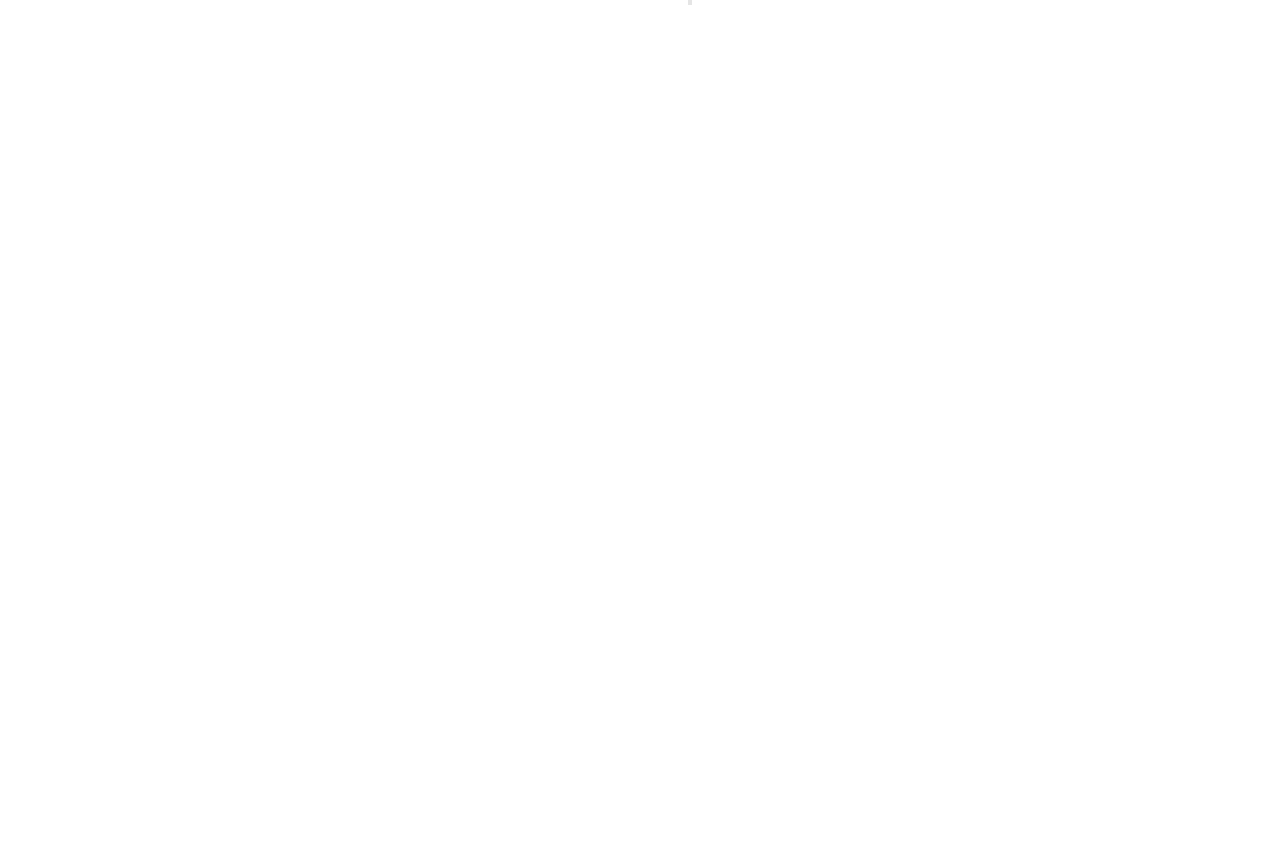
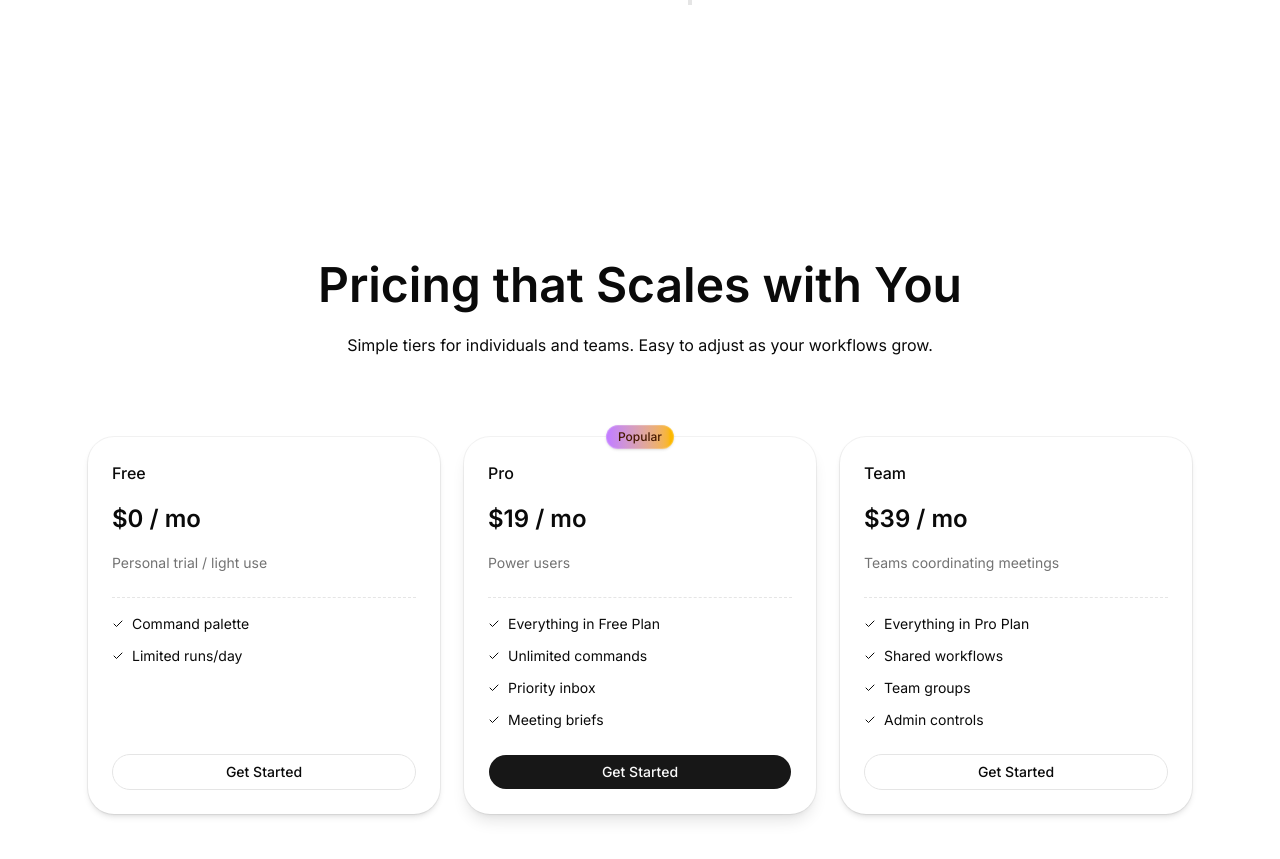
Before and after one commit to CodeX047/zeroclick, a Next.js app: page / in a window 1280 px wide. Shown: the part 4124-4983 px from the top of the page. Before the commit the page ends 4257 px from the top, so only its background shows below. Built offline with nearby package versions, Linux system fonts and the light colour scheme.

Commit message:
feat: add pricing section and reusable card component to landing page

```diff
--- a/app/page.tsx
+++ b/app/page.tsx
@@ -2,6 +2,7 @@
 import FeaturesSection from "@/components/landing/features";
 import IntegrationsSection from "@/components/landing/integrations";
 import ContentSection from "@/components/landing/content";
+import PricingSection from "@/components/landing/pricing";
 
 export default function Home() {
   return (
@@ -10,6 +11,7 @@
       <FeaturesSection />
       <IntegrationsSection />
       <ContentSection />
+      <PricingSection />
     </div>
   );
 }
--- /dev/null
+++ b/components/landing/pricing.tsx
@@ -0,0 +1,133 @@
+import Link from "next/link";
+import { Button } from "@/components/ui/button";
+import {
+  Card,
+  CardContent,
+  CardDescription,
+  CardFooter,
+  CardHeader,
+  CardTitle,
+} from "@/components/ui/card";
+import { Check } from "lucide-react";
+
+export default function Pricing() {
+  return (
+    <section className="py-16 md:py-32">
+      <div className="mx-auto max-w-6xl px-6">
+        <div className="mx-auto max-w-2xl space-y-6 text-center">
+          <h1 className="text-center text-4xl font-semibold lg:text-5xl">
+            Pricing that Scales with You
+          </h1>
+          <p>
+            Simple tiers for individuals and teams. Easy to adjust as your
+            workflows grow.
+          </p>
+        </div>
+
+        <div className="mt-8 grid gap-6 md:mt-20 md:grid-cols-3">
+          <Card className="flex flex-col">
+            <CardHeader>
+              <CardTitle className="font-medium">Free</CardTitle>
+              <span className="my-3 block text-2xl font-semibold">$0 / mo</span>
+              <CardDescription className="text-sm">
+                Personal trial / light use
+              </CardDescription>
+            </CardHeader>
+
+            <CardContent className="space-y-4">
+              <hr className="border-dashed" />
+
+              <ul className="list-outside space-y-3 text-sm">
+                {["Command palette", "Limited runs/day"].map((item, index) => (
+                  <li key={index} className="flex items-center gap-2">
+                    <Check className="size-3" />
+                    {item}
+                  </li>
+                ))}
+              </ul>
+            </CardContent>
+
+            <CardFooter className="mt-auto">
+              <Button asChild variant="outline" className="w-full">
+                <Link href="">Get Started</Link>
+              </Button>
+            </CardFooter>
+          </Card>
+
+          <Card className="relative flex flex-col border-primary shadow-lg overflow-visible">
+            <span className="absolute inset-x-0 -top-3 mx-auto flex h-6 w-fit items-center rounded-full bg-gradient-to-r from-purple-400 to-amber-400 px-3 py-1 text-xs font-medium text-amber-950 shadow-sm ring-1 ring-inset ring-white/20">
+              Popular
+            </span>
+
+            <CardHeader>
+              <CardTitle className="font-medium">Pro</CardTitle>
+              <span className="my-3 block text-2xl font-semibold">
+                $19 / mo
+              </span>
+              <CardDescription className="text-sm">Power users</CardDescription>
+            </CardHeader>
+
+            <CardContent className="space-y-4">
+              <hr className="border-dashed" />
+              <ul className="list-outside space-y-3 text-sm">
+                {[
+                  "Everything in Free Plan",
+                  "Unlimited commands",
+                  "Priority inbox",
+                  "Meeting briefs",
+                ].map((item, index) => (
+                  <li key={index} className="flex items-center gap-2">
+                    <Check className="size-3" />
+                    {item}
+                  </li>
+                ))}
+              </ul>
+            </CardContent>
+
+            <CardFooter className="mt-auto">
+              <Button asChild className="w-full">
+                <Link href="">Get Started</Link>
+              </Button>
+            </CardFooter>
+          </Card>
+
+          <Card className="flex flex-col">
+            <CardHeader>
+              <CardTitle className="font-medium">Team</CardTitle>
+              <span className="my-3 block text-2xl font-semibold">
+                $39 / mo
+              </span>
+              <CardDescription className="text-sm">
+                Teams coordinating meetings
+              </CardDescription>
+            </CardHeader>
+
+            <CardContent className="space-y-4">
+              <hr className="border-dashed" />
+
+              <ul className="list-outside space-y-3 text-sm">
+                {[
+                  "Everything in Pro Plan",
+                  "Shared workflows",
+                  "Team groups",
+                  "Admin controls",
+                ].map((item, index) => (
+                  <li key={index} className="flex items-center gap-2">
+                    <Check className="size-3" />
+                    {item}
+                  </li>
+                ))}
+              </ul>
+            </CardContent>
+
+            <CardFooter className="mt-auto">
+              <Button asChild variant="outline" className="w-full">
+                <Link href="">Get Started</Link>
+              </Button>
+            </CardFooter>
+          </Card>
+        </div>
+      </div>
+    </section>
+  );
+}
--- /dev/null
+++ b/components/ui/card.tsx
@@ -0,0 +1,100 @@
+import * as React from "react"
+
+import { cn } from "@/lib/utils"
+
+function Card({
+  className,
+  size = "default",
+  ...props
+}: React.ComponentProps<"div"> & { size?: "default" | "sm" }) {
+  return (
+    <div
+      data-slot="card"
+      data-size={size}
+      className={cn(
+        "group/card flex flex-col gap-(--card-spacing) overflow-hidden rounded-4xl bg-card py-(--card-spacing) text-sm text-card-foreground shadow-md ring-1 ring-foreground/5 [--card-spacing:--spacing(6)] has-[>img:first-child]:pt-0 data-[size=sm]:[--card-spacing:--spacing(4)] dark:ring-foreground/10 *:[img:first-child]:rounded-t-4xl *:[img:last-child]:rounded-b-4xl",
+        className
+      )}
+      {...props}
+    />
+  )
+}
+
+function CardHeader({ className, ...props }: React.ComponentProps<"div">) {
+  return (
+    <div
+      data-slot="card-header"
+      className={cn(
+        "group/card-header @container/card-header grid auto-rows-min items-start gap-1.5 rounded-t-4xl px-(--card-spacing) has-data-[slot=card-action]:grid-cols-[1fr_auto] has-data-[slot=card-description]:grid-rows-[auto_auto] [.border-b]:pb-(--card-spacing)",
+        className
+      )}
+      {...props}
+    />
+  )
+}
+
+function CardTitle({ className, ...props }: React.ComponentProps<"div">) {
+  return (
+    <div
+      data-slot="card-title"
+      className={cn("font-heading text-base font-medium", className)}
+      {...props}
+    />
+  )
+}
+
+function CardDescription({ className, ...props }: React.ComponentProps<"div">) {
+  return (
+    <div
+      data-slot="card-description"
+      className={cn("text-sm text-muted-foreground", className)}
+      {...props}
+    />
+  )
+}
+
+function CardAction({ className, ...props }: React.ComponentProps<"div">) {
+  return (
+    <div
+      data-slot="card-action"
+      className={cn(
+        "col-start-2 row-span-2 row-start-1 self-start justify-self-end",
+        className
+      )}
+      {...props}
+    />
+  )
+}
+
+function CardContent({ className, ...props }: React.ComponentProps<"div">) {
+  return (
+    <div
+      data-slot="card-content"
+      className={cn("px-(--card-spacing)", className)}
+      {...props}
+    />
+  )
+}
+
+function CardFooter({ className, ...props }: React.ComponentProps<"div">) {
+  return (
+    <div
+      data-slot="card-footer"
+      className={cn(
+        "flex items-center rounded-b-4xl px-(--card-spacing) [.border-t]:pt-(--card-spacing)",
+        className
+      )}
+      {...props}
+    />
+  )
+}
+
+export {
+  Card,
+  CardHeader,
+  CardFooter,
+  CardTitle,
+  CardAction,
+  CardDescription,
+  CardContent,
+}
```
